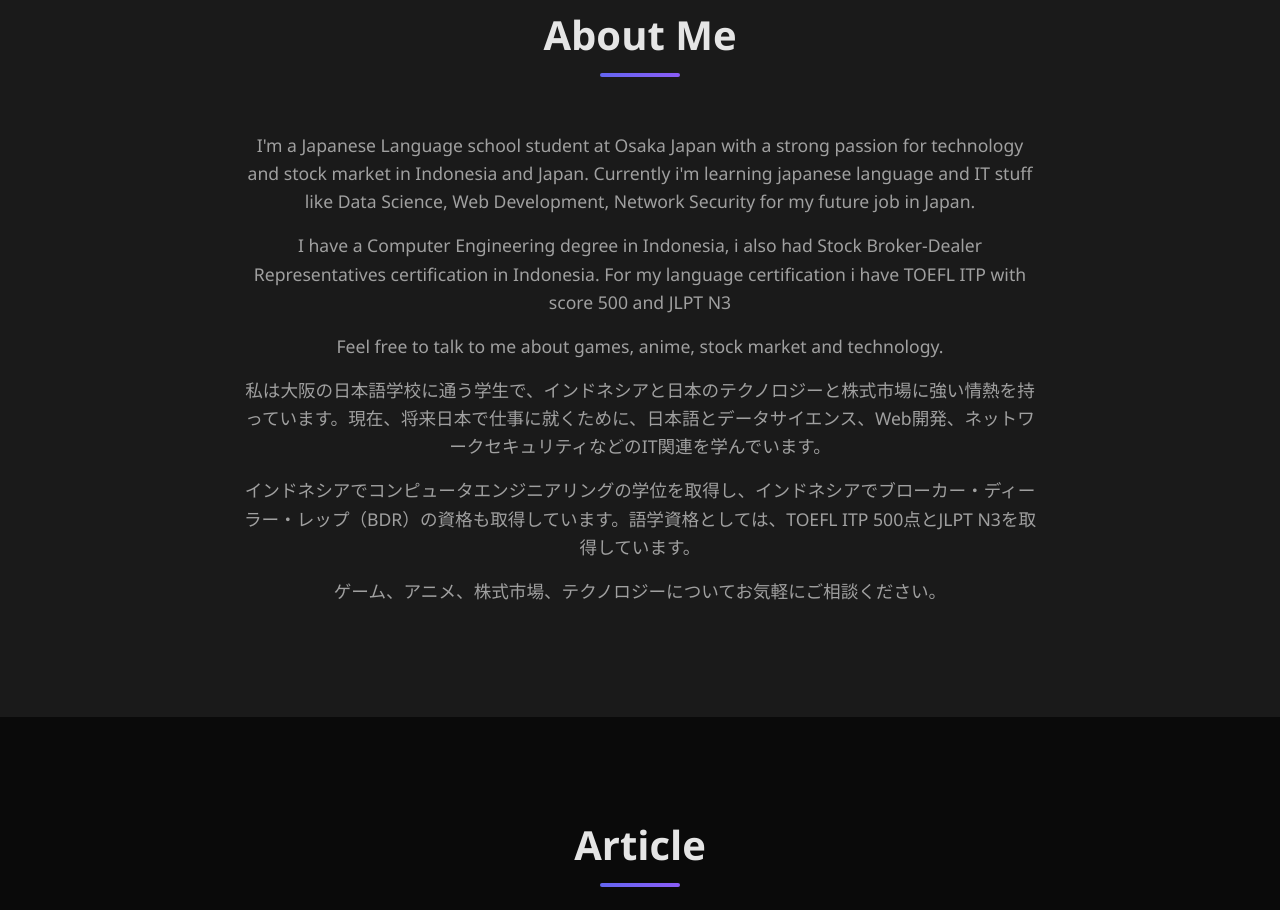
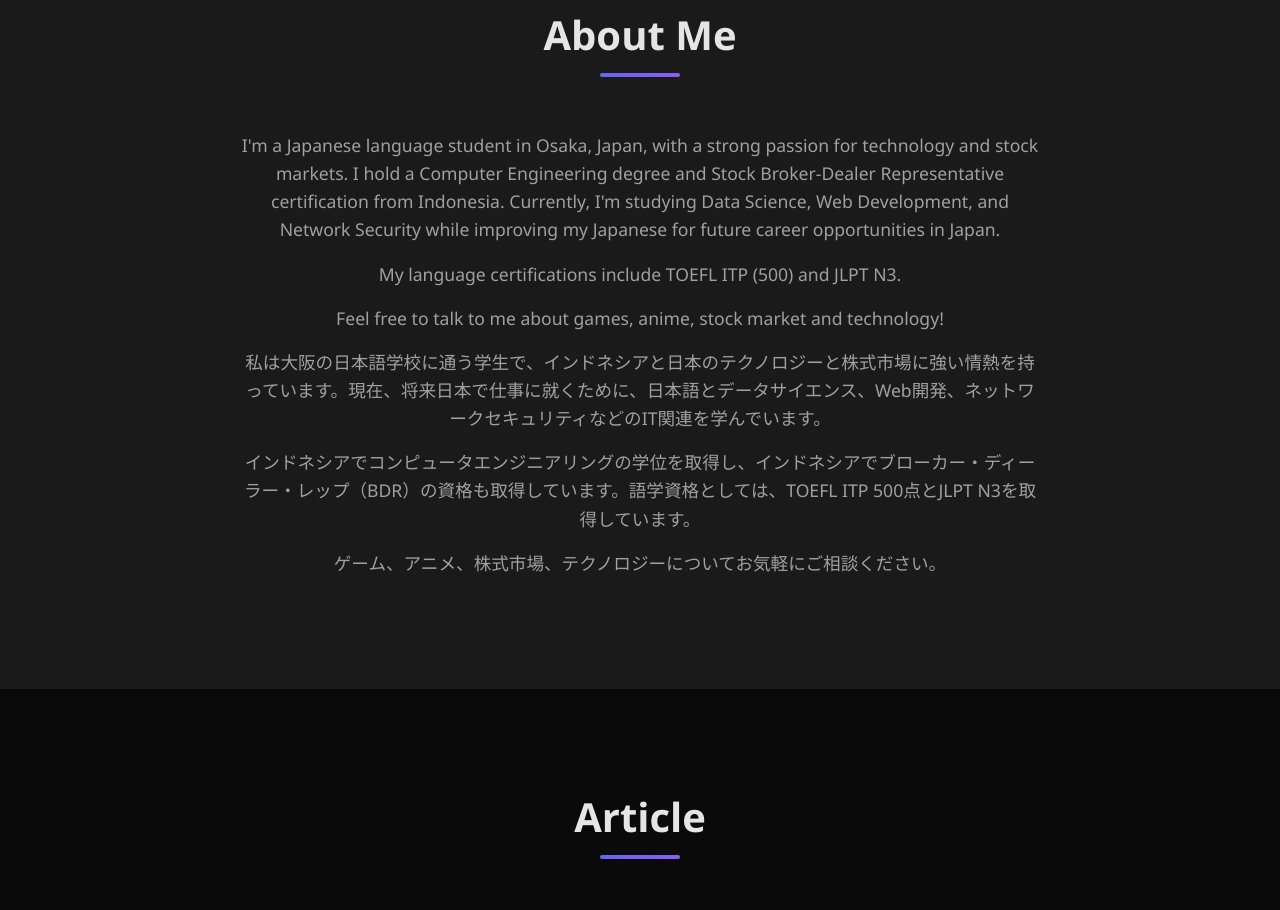
Before and after one commit to dragon384444/web-portofolio, a plain HTML site: page index.html in a window 1280 px wide. Shown: the part 893-1803 px from the top of the page. Drawn offline with Linux system fonts and the light colour scheme.

Commit message:
Improve About section readability and grammar
- Made text more concise and professional
- Fixed grammar and capitalization
- Improved flow and structure

Co-Authored-By: Claude Sonnet 4.5 <noreply@anthropic.com>

```diff
--- a/index.html
+++ b/index.html
@@ -52,9 +52,9 @@
         <div class="container">
             <h2 class="section-title">About Me</h2>
             <div class="about-content">
-                <p>I'm a Japanese Language school student at Osaka Japan with a strong passion for technology and stock market in Indonesia and Japan. Currently i'm learning japanese language and IT stuff like Data Science, Web Development, Network Security for my future job in Japan.</p>
-                <p>I have a Computer Engineering degree in Indonesia, i also had Stock Broker-Dealer Representatives certification in Indonesia. For my language certification i have TOEFL ITP with score 500 and JLPT N3</p>
-                <p>Feel free to talk to me about games, anime, stock market and technology.</p>
+                <p>I'm a Japanese language student in Osaka, Japan, with a strong passion for technology and stock markets. I hold a Computer Engineering degree and Stock Broker-Dealer Representative certification from Indonesia. Currently, I'm studying Data Science, Web Development, and Network Security while improving my Japanese for future career opportunities in Japan.</p>
+                <p>My language certifications include TOEFL ITP (500) and JLPT N3.</p>
+                <p>Feel free to talk to me about games, anime, stock market and technology!</p>
                 <p>私は大阪の日本語学校に通う学生で、インドネシアと日本のテクノロジーと株式市場に強い情熱を持っています。現在、将来日本で仕事に就くために、日本語とデータサイエンス、Web開発、ネットワークセキュリティなどのIT関連を学んでいます。</p>
                 <p>インドネシアでコンピュータエンジニアリングの学位を取得し、インドネシアでブローカー・ディーラー・レップ（BDR）の資格も取得しています。語学資格としては、TOEFL ITP 500点とJLPT N3を取得しています。</p>
                 <p>ゲーム、アニメ、株式市場、テクノロジーについてお気軽にご相談ください。</p>
```
